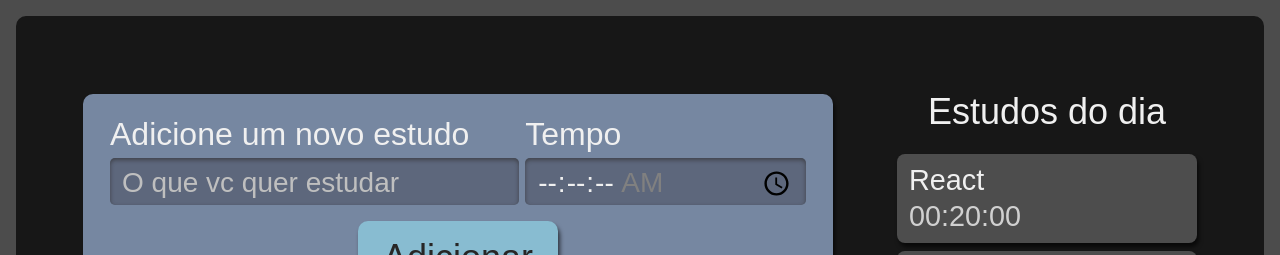
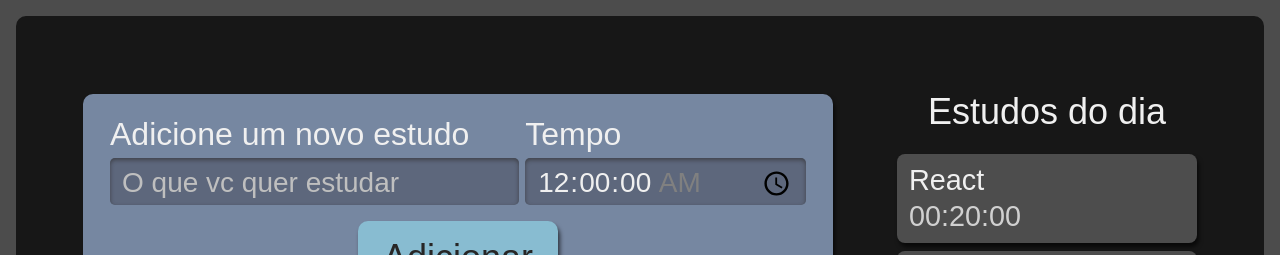
Before and after one commit to GeoChivas99s/chivas-studies, a React (Create React App) app: page / in a window 1280 px wide. Shown: the top 255 px of the page. Built offline with nearby package versions, Linux system fonts and the light colour scheme.

Commit message:
feat: operate form

```diff
--- a/src/components/form/form.tsx
+++ b/src/components/form/form.tsx
@@ -1,18 +1,29 @@
-import React from "react";
+import React, { useState } from "react";
 import PropTypes from "prop-types";
 import { Button } from "components/botton";
 import style from "./form.module.scss";
 
 const Form = () => {
+  const INITIAL_STATE = {
+    task: "",
+    time: "00:00:00",
+  };
+  const [newStudies, setNewStudies] = useState(INITIAL_STATE);
+  const handleSubmit = (event: React.FormEvent<HTMLFormElement>) => {
+    event.preventDefault();
+    console.log("new", newStudies);
+  };
   return (
-    <form action="" className={style.novaTarefa}>
+    <form className={style.novaTarefa} onSubmit={handleSubmit}>
       <div className={style.inputContainer}>
         <label htmlFor="task"> Adicione um novo estudo </label>
         <input
           type="text"
           name="task"
           id="task"
+          value={newStudies.task}
           placeholder="O que vc quer estudar"
+          onChange={(event) => setNewStudies( {...newStudies , task: event.target.value})  }
           required
         />
       </div>
@@ -20,11 +31,13 @@ const Form = () => {
         <label htmlFor="time">Tempo</label>
         <input
           type="time"
+          value={newStudies.time}
           step="1"
           id="time"
           name="time"
           min="00:00:00"
           max="01:30:00"
+          onChange={(event) => setNewStudies( {...newStudies , time: event.target.value})  }
           required
         />
       </div>
```
